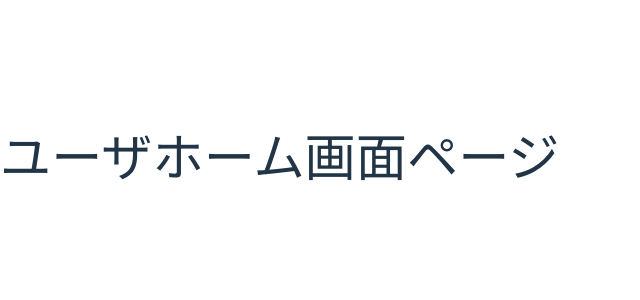
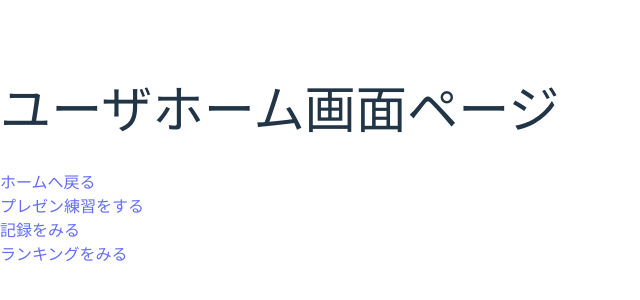
Before and after one commit to maixp089/aikotoba, a React (Vite) app in the folder frontend/: page /mypage in a window 1280 px wide. Shown: the part 244-544 px from the top of the page, without its empty margins (0-640 px from the left). Built offline with nearby package versions, Linux system fonts and the light colour scheme.

Commit message:
add: 各機能ページ遷移

```diff
--- a/frontend/src/pages/MyPage.tsx
+++ b/frontend/src/pages/MyPage.tsx
@@ -1,7 +1,13 @@
+import { BackToHome, ToPresentation, ToRanking, ToRecord } from "../components";
+
 const UserHome = () => {
   return (
     <div>
       <h1>ユーザホーム画面ページ</h1>
+      <BackToHome />
+      <ToPresentation />
+      <ToRecord />
+      <ToRanking />
     </div>
   );
 };
```
